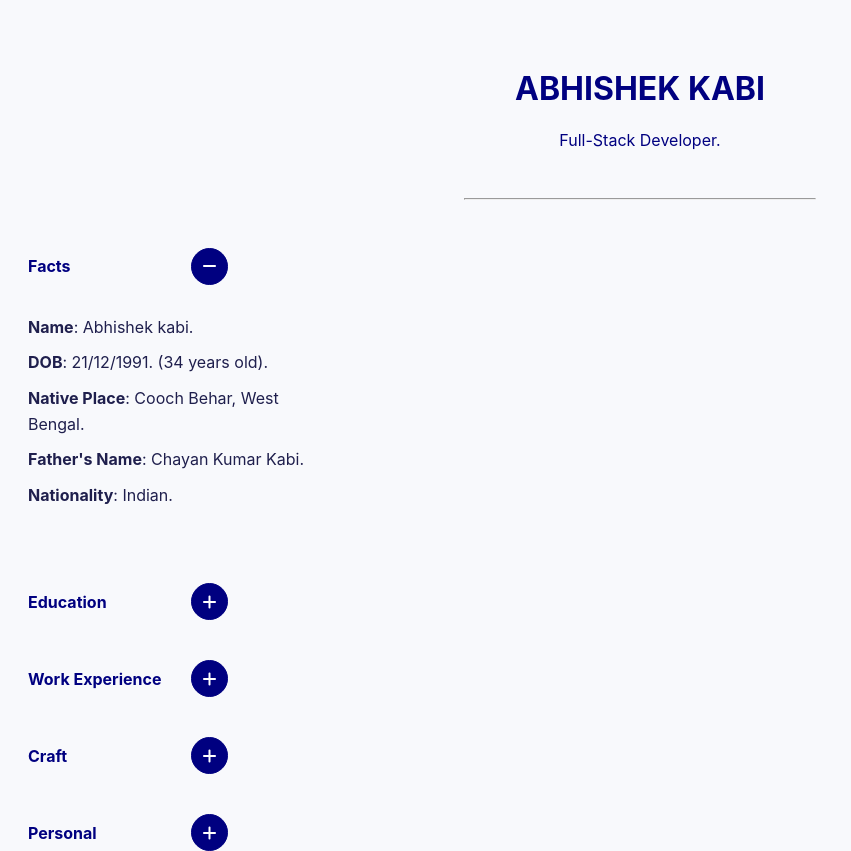
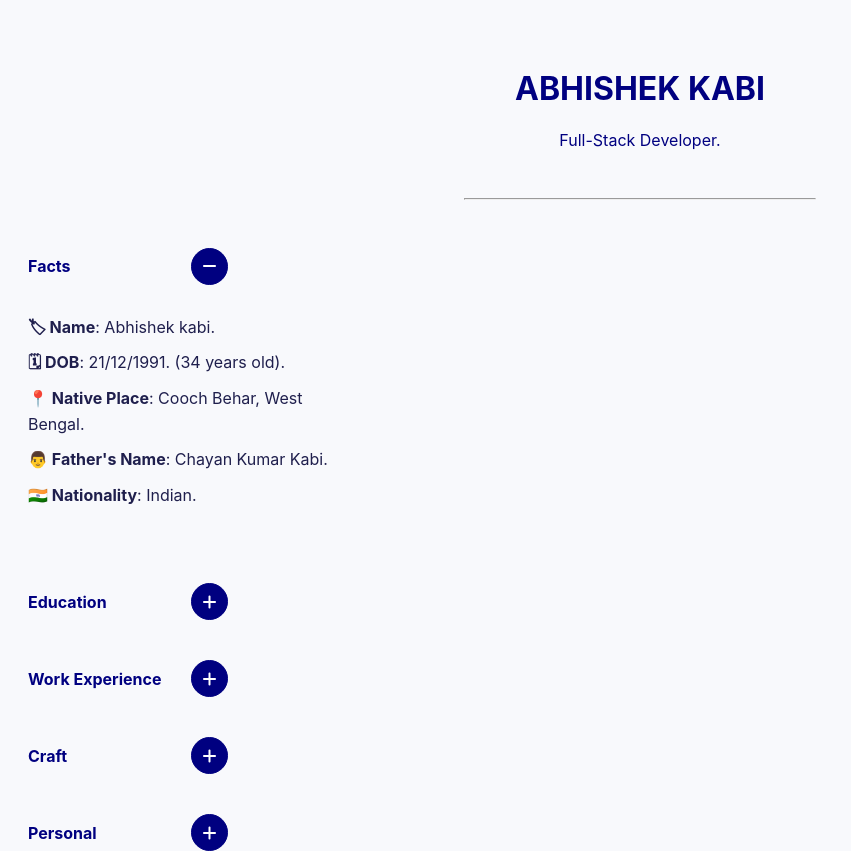
Before and after one commit to abk2191/my-data, a React (Vite) app: page / in a window 1280 px wide. Both pictures are taken after a click on the icon 209 px from the left and 267 px from the top of the page. Shown: the whole page, without its empty margins (0-851 px from the left). Built offline with nearby package versions, Linux system fonts and the light colour scheme.

Commit message:
Update App.jsx

```diff
--- a/src/App.jsx
+++ b/src/App.jsx
@@ -92,35 +92,35 @@ function App() {
                 {menuitem.id === "0" && (
                   <div className="items-menu">
                     <p>
-                      <strong>Name</strong>: {myData[0].name}.
+                      <strong>🏷 Name</strong>: {myData[0].name}.
                     </p>
                     <p>
-                      <strong>DOB</strong>: {myData[0].dob}.
+                      <strong>🗓 DOB</strong>: {myData[0].dob}.
                     </p>
                     <p>
-                      <strong>Native Place</strong>: {myData[0].nativePlace}.
+                      <strong>📍 Native Place</strong>: {myData[0].nativePlace}.
                     </p>
                     <p>
-                      <strong>Father's Name</strong>: {myData[0].fname}.
+                      <strong>👨 Father's Name</strong>: {myData[0].fname}.
                     </p>
                     <p>
-                      <strong>Nationality</strong>: {myData[0].nationality}.
+                      <strong>🇮🇳 Nationality</strong>: {myData[0].nationality}.
                     </p>
                   </div>
                 )}
                 {menuitem.id === "1" && (
                   <div className="items-menu">
                     <p>
-                      <strong>{myData[1].ins}.</strong>
+                      🏛 <strong>{myData[1].ins}.</strong>
                     </p>
                     <p>
-                      <strong>Year of passing: {myData[1].year}.</strong>
+                      <strong>🎓 Year of passing: {myData[1].year}.</strong>
                     </p>
                     <p>
-                      <strong>Domain: {myData[1].stream}.</strong>
+                      <strong>📖 Domain: {myData[1].stream}.</strong>
                     </p>
                     <p>
-                      <strong>CGPA: {myData[1].cgpa}.</strong>
+                      <strong>🎯 CGPA: {myData[1].cgpa}.</strong>
                     </p>
                   </div>
                 )}
```
